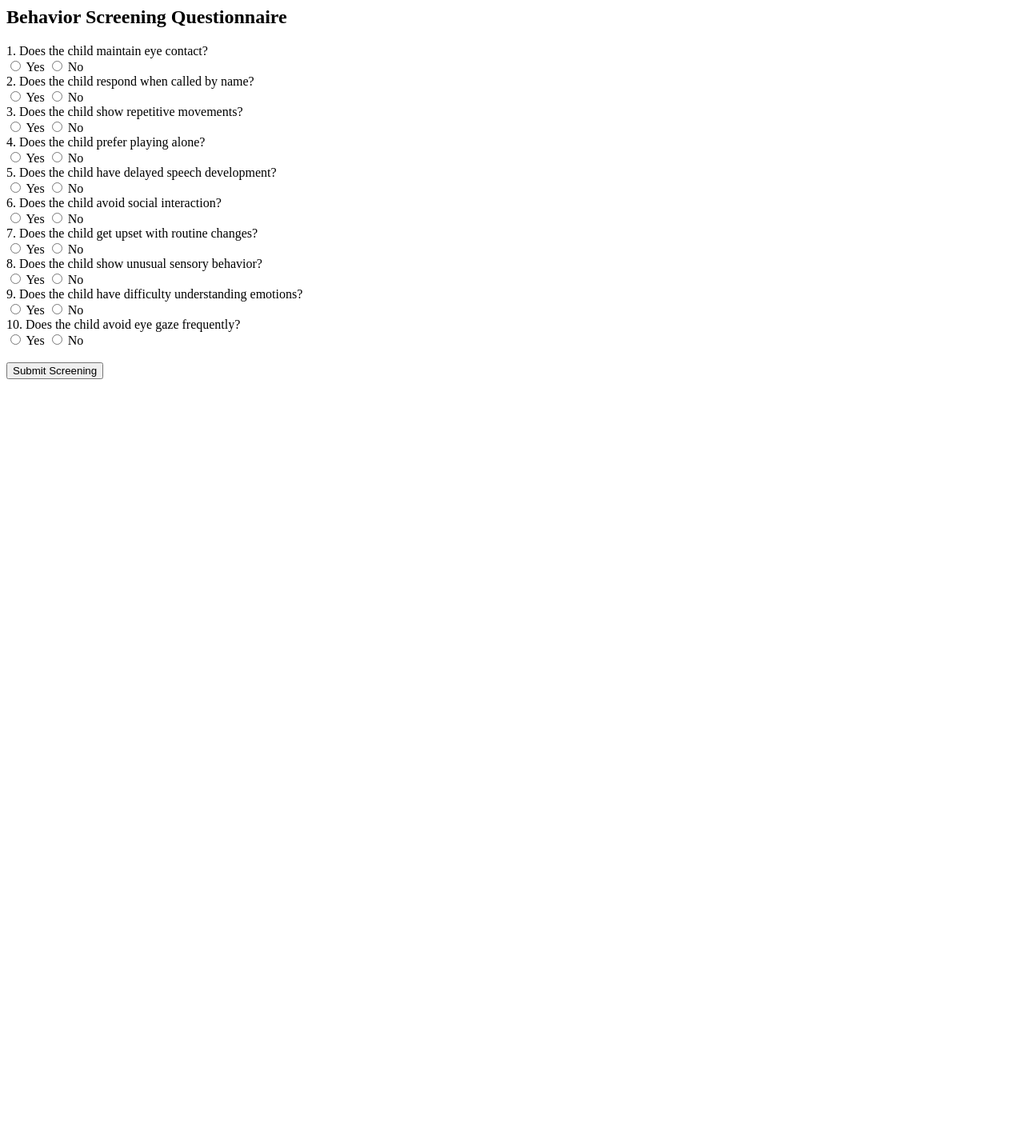
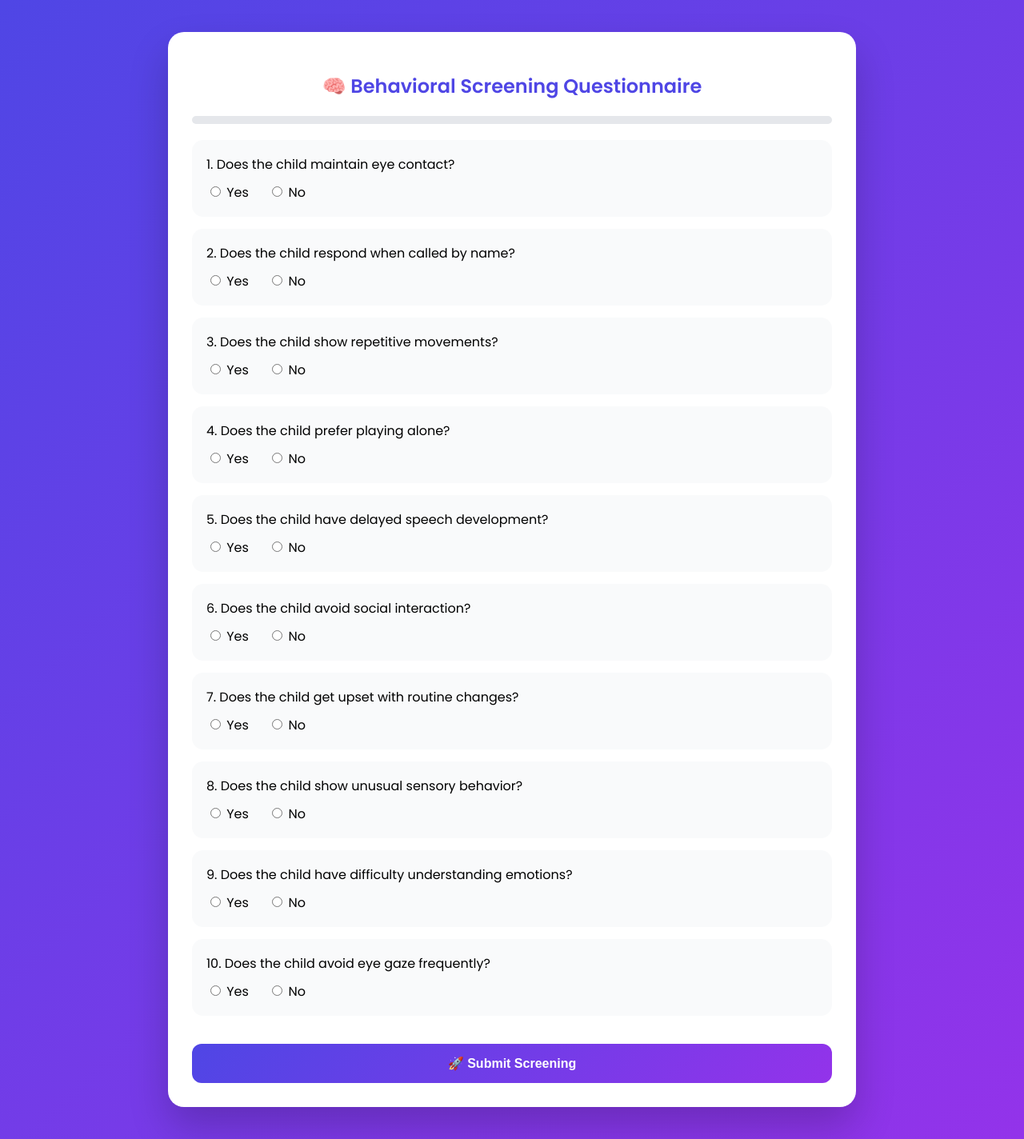
Before and after one commit to Varsha-sudo-bit/asd-detection, a Flask app: page /behavior_screening in a window 1280 px wide. Shown: the whole page at 80% size. Before the commit the page ends 474 px from the top, so only its background shows below. Run offline with Flask 3, Linux system fonts and the light colour scheme.

Commit message:
updated UI

```diff
--- a/templates/behavior_screening.html
+++ b/templates/behavior_screening.html
@@ -1,66 +1,216 @@
-<h2>Behavior Screening Questionnaire</h2>
-<form action="/submit_behavior" method="post">
+<!DOCTYPE html>
+<html lang="en">
+<head>
+<meta charset="UTF-8">
+<title>Behavior Screening</title>
+
+<link href="https://fonts.googleapis.com/css2?family=Poppins:wght@300;400;600&display=swap" rel="stylesheet">
+
+<style>
+body {
+    font-family: 'Poppins', sans-serif;
+    background: linear-gradient(135deg, #4f46e5, #9333ea);
+    margin: 0;
+    padding: 0;
+}
+
+.container {
+    max-width: 800px;
+    margin: 40px auto;
+    background: white;
+    padding: 30px;
+    border-radius: 20px;
+    box-shadow: 0 25px 50px rgba(0,0,0,0.2);
+    animation: fadeIn 0.8s ease;
+}
+
+@keyframes fadeIn {
+    from {opacity:0; transform: translateY(20px);}
+    to {opacity:1; transform: translateY(0);}
+}
+
+h2 {
+    text-align: center;
+    color: #4f46e5;
+}
+
+/* Progress Bar */
+.progress-bar {
+    width: 100%;
+    background: #e5e7eb;
+    border-radius: 10px;
+    margin: 20px 0;
+}
+
+.progress {
+    height: 10px;
+    width: 0%;
+    background: linear-gradient(135deg, #4f46e5, #9333ea);
+    border-radius: 10px;
+    transition: width 0.3s ease;
+}
+
+.question {
+    background: #f9fafb;
+    padding: 18px;
+    border-radius: 14px;
+    margin-bottom: 15px;
+    transition: 0.3s;
+}
+
+.question:hover {
+    transform: translateY(-3px);
+    box-shadow: 0 12px 25px rgba(0,0,0,0.1);
+}
+
+.options {
+    margin-top: 10px;
+}
+
+.options label {
+    margin-right: 20px;
+    cursor: pointer;
+}
+
+input[type="radio"] {
+    accent-color: #4f46e5;
+}
+
+button {
+    width: 100%;
+    padding: 15px;
+    margin-top: 20px;
+    border: none;
+    border-radius: 12px;
+    background: linear-gradient(135deg, #4f46e5, #9333ea);
+    color: white;
+    font-size: 16px;
+    font-weight: 600;
+    cursor: pointer;
+    transition: 0.3s;
+}
+
+button:hover {
+    transform: translateY(-2px);
+    box-shadow: 0 10px 25px rgba(79, 70, 229, 0.4);
+}
+</style>
+</head>
+
+<body>
+
+<div class="container">
+    <h2>🧠 Behavioral Screening Questionnaire</h2>
+
+    <!-- Progress -->
+    <div class="progress-bar">
+        <div class="progress" id="progress"></div>
+    </div>
+
+    <form action="/submit_behavior" method="post" id="form">
 
         <div class="question">
-1. Does the child maintain eye contact?<br>
-<input type="radio" name="q1" value="1" required> Yes
-<input type="radio" name="q1" value="0"> No
+            1. Does the child maintain eye contact?
+            <div class="options">
+                <label><input type="radio" name="q1" value="1" required> Yes</label>
+                <label><input type="radio" name="q1" value="0"> No</label>
+            </div>
         </div>
 
         <div class="question">
-2. Does the child respond when called by name?<br>
-<input type="radio" name="q2" value="1" required> Yes
-<input type="radio" name="q2" value="0"> No
+            2. Does the child respond when called by name?
+            <div class="options">
+                <label><input type="radio" name="q2" value="1" required> Yes</label>
+                <label><input type="radio" name="q2" value="0"> No</label>
+            </div>
         </div>
 
         <div class="question">
-3. Does the child show repetitive movements?<br>
-<input type="radio" name="q3" value="1" required> Yes
-<input type="radio" name="q3" value="0"> No
+            3. Does the child show repetitive movements?
+            <div class="options">
+                <label><input type="radio" name="q3" value="1" required> Yes</label>
+                <label><input type="radio" name="q3" value="0"> No</label>
+            </div>
         </div>
 
         <div class="question">
-4. Does the child prefer playing alone?<br>
-<input type="radio" name="q4" value="1" required> Yes
-<input type="radio" name="q4" value="0"> No
+            4. Does the child prefer playing alone?
+            <div class="options">
+                <label><input type="radio" name="q4" value="1" required> Yes</label>
+                <label><input type="radio" name="q4" value="0"> No</label>
+            </div>
         </div>
 
         <div class="question">
-5. Does the child have delayed speech development?<br>
-<input type="radio" name="q5" value="1" required> Yes
-<input type="radio" name="q5" value="0"> No
+            5. Does the child have delayed speech development?
+            <div class="options">
+                <label><input type="radio" name="q5" value="1" required> Yes</label>
+                <label><input type="radio" name="q5" value="0"> No</label>
+            </div>
         </div>
 
         <div class="question">
-6. Does the child avoid social interaction?<br>
-<input type="radio" name="q6" value="1" required> Yes
-<input type="radio" name="q6" value="0"> No
+            6. Does the child avoid social interaction?
+            <div class="options">
+                <label><input type="radio" name="q6" value="1" required> Yes</label>
+                <label><input type="radio" name="q6" value="0"> No</label>
+            </div>
         </div>
 
         <div class="question">
-7. Does the child get upset with routine changes?<br>
-<input type="radio" name="q7" value="1" required> Yes
-<input type="radio" name="q7" value="0"> No
+            7. Does the child get upset with routine changes?
+            <div class="options">
+                <label><input type="radio" name="q7" value="1" required> Yes</label>
+                <label><input type="radio" name="q7" value="0"> No</label>
+            </div>
         </div>
 
         <div class="question">
-8. Does the child show unusual sensory behavior?<br>
-<input type="radio" name="q8" value="1" required> Yes
-<input type="radio" name="q8" value="0"> No
+            8. Does the child show unusual sensory behavior?
+            <div class="options">
+                <label><input type="radio" name="q8" value="1" required> Yes</label>
+                <label><input type="radio" name="q8" value="0"> No</label>
+            </div>
         </div>
 
         <div class="question">
-9. Does the child have difficulty understanding emotions?<br>
-<input type="radio" name="q9" value="1" required> Yes
-<input type="radio" name="q9" value="0"> No
+            9. Does the child have difficulty understanding emotions?
+            <div class="options">
+                <label><input type="radio" name="q9" value="1" required> Yes</label>
+                <label><input type="radio" name="q9" value="0"> No</label>
+            </div>
         </div>
 
         <div class="question">
-10. Does the child avoid eye gaze frequently?<br>
-<input type="radio" name="q10" value="1" required> Yes
-<input type="radio" name="q10" value="0"> No
+            10. Does the child avoid eye gaze frequently?
+            <div class="options">
+                <label><input type="radio" name="q10" value="1" required> Yes</label>
+                <label><input type="radio" name="q10" value="0"> No</label>
+            </div>
         </div>
 
-<br>
-<button type="submit">Submit Screening</button>
+        <button type="submit">🚀 Submit Screening</button>
+
     </form>
+</div>
+
+<script>
+// Progress bar logic
+const radios = document.querySelectorAll("input[type='radio']");
+const progress = document.getElementById("progress");
+
+radios.forEach(radio => {
+    radio.addEventListener("change", () => {
+        let answered = 0;
+        for (let i = 1; i <= 10; i++) {
+            if (document.querySelector(`input[name="q${i}"]:checked`)) {
+                answered++;
+            }
+        }
+        progress.style.width = (answered * 10) + "%";
+    });
+});
+</script>
+
+</body>
+</html>
```
Lines whose indentation alone changed are shown as unchanged.
